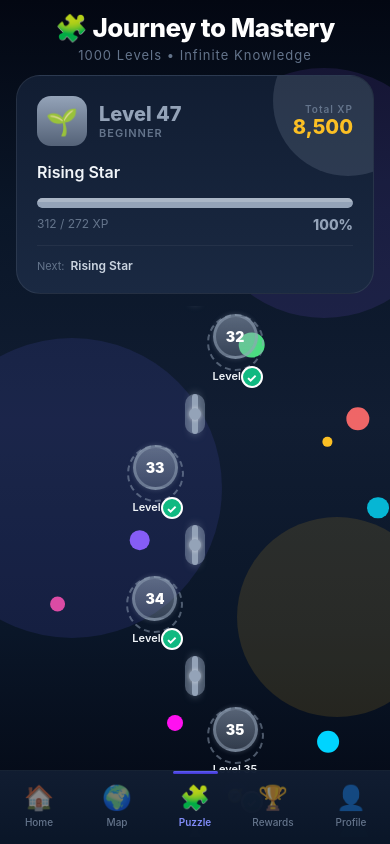
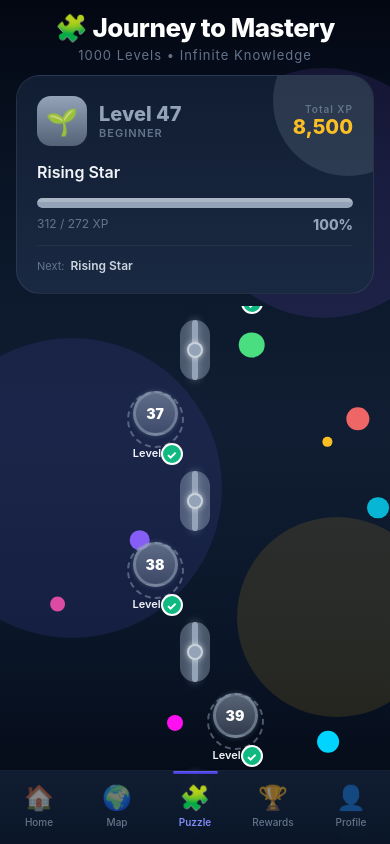
Before and after one commit to VishalMandala/gkQuizApp, a React Native app: screen /Puzzle in a window 390 px wide. Built offline with nearby package versions, Linux system fonts and the light colour scheme.

Commit message:
🛤️ Progressive unlock + taller visible track between levels

```diff
--- a/src/screens/PuzzlePathScreen.tsx
+++ b/src/screens/PuzzlePathScreen.tsx
@@ -642,7 +642,7 @@ const AnimatedPathLine: React.FC<{
                         {
                             height: heightAnim.interpolate({
                                 inputRange: [0, 1],
-                                outputRange: [0, 40],
+                                outputRange: [0, 60],
                             }),
                         },
                     ]}
@@ -792,10 +792,11 @@ const PuzzlePathScreen: React.FC = () => {
     const { currentLevel, totalXP } = mockUser;
     const scrollRef = useRef<ScrollView>(null);
 
-    // Generate sequential levels to display (show all levels 1 to current+20)
-    // This creates a proper level-by-level journey
+    // Progressive unlock: Show completed levels + current level + next 5 locked levels
+    // Users must complete each level to unlock the next
     const levels = useMemo(() => {
-        const maxLevel = Math.min(currentLevel + 20, 1000); // Show up to 20 levels ahead
+        // Show from level 1 to current level + 5 (preview of upcoming locked levels)
+        const maxLevel = Math.min(currentLevel + 5, 1000);
         const allLevels: number[] = [];
         for (let i = 1; i <= maxLevel; i++) {
             allLevels.push(i);
@@ -807,11 +808,11 @@ const PuzzlePathScreen: React.FC = () => {
     useEffect(() => {
         const timer = setTimeout(() => {
             const currentIndex = levels.findIndex(l => l === currentLevel);
-            if (currentIndex > 3 && scrollRef.current) {
-                // Each node is approximately 100px tall
-                scrollRef.current.scrollTo({ y: currentIndex * 100 - 150, animated: true });
+            if (currentIndex > 2 && scrollRef.current) {
+                // Scroll to show current level in the middle of the screen
+                scrollRef.current.scrollTo({ y: Math.max(0, currentIndex * 130 - 200), animated: true });
             }
-        }, 800);
+        }, 600);
         return () => clearTimeout(timer);
     }, [currentLevel, levels]);
 
@@ -1056,7 +1057,7 @@ const styles = StyleSheet.create({
     checkmarkText: { fontSize: 12, fontWeight: '800', color: '#fff' },
 
     pathLineContainer: {
-        height: 50,
+        height: 70,
         justifyContent: 'center',
         alignItems: 'center',
         position: 'relative',
@@ -1068,9 +1069,9 @@ const styles = StyleSheet.create({
     },
     pathLineGlow: {
         position: 'absolute',
-        width: 20,
-        height: 40,
-        borderRadius: 10,
+        width: 30,
+        height: 60,
+        borderRadius: 15,
     },
     pathLineVertical: {
         borderRadius: 3,
@@ -1078,21 +1079,23 @@ const styles = StyleSheet.create({
     pathLine: { height: 4, borderRadius: 2 },
     pathOrb: {
         position: 'absolute',
-        width: 12,
-        height: 12,
-        borderRadius: 6,
-        top: 19,
+        width: 16,
+        height: 16,
+        borderRadius: 8,
+        top: 27,
         shadowColor: '#fff',
-        shadowOpacity: 0.5,
-        shadowRadius: 4,
-        elevation: 3,
+        shadowOpacity: 0.6,
+        shadowRadius: 6,
+        elevation: 4,
+        borderWidth: 2,
+        borderColor: 'rgba(255,255,255,0.5)',
     },
     pathOrbSmall: {
         position: 'absolute',
-        width: 8,
-        height: 8,
-        borderRadius: 4,
-        top: 21,
+        width: 10,
+        height: 10,
+        borderRadius: 5,
+        top: 30,
     },
 
     finalDestination: { alignItems: 'center', marginTop: 40, paddingVertical: 30 },
```
